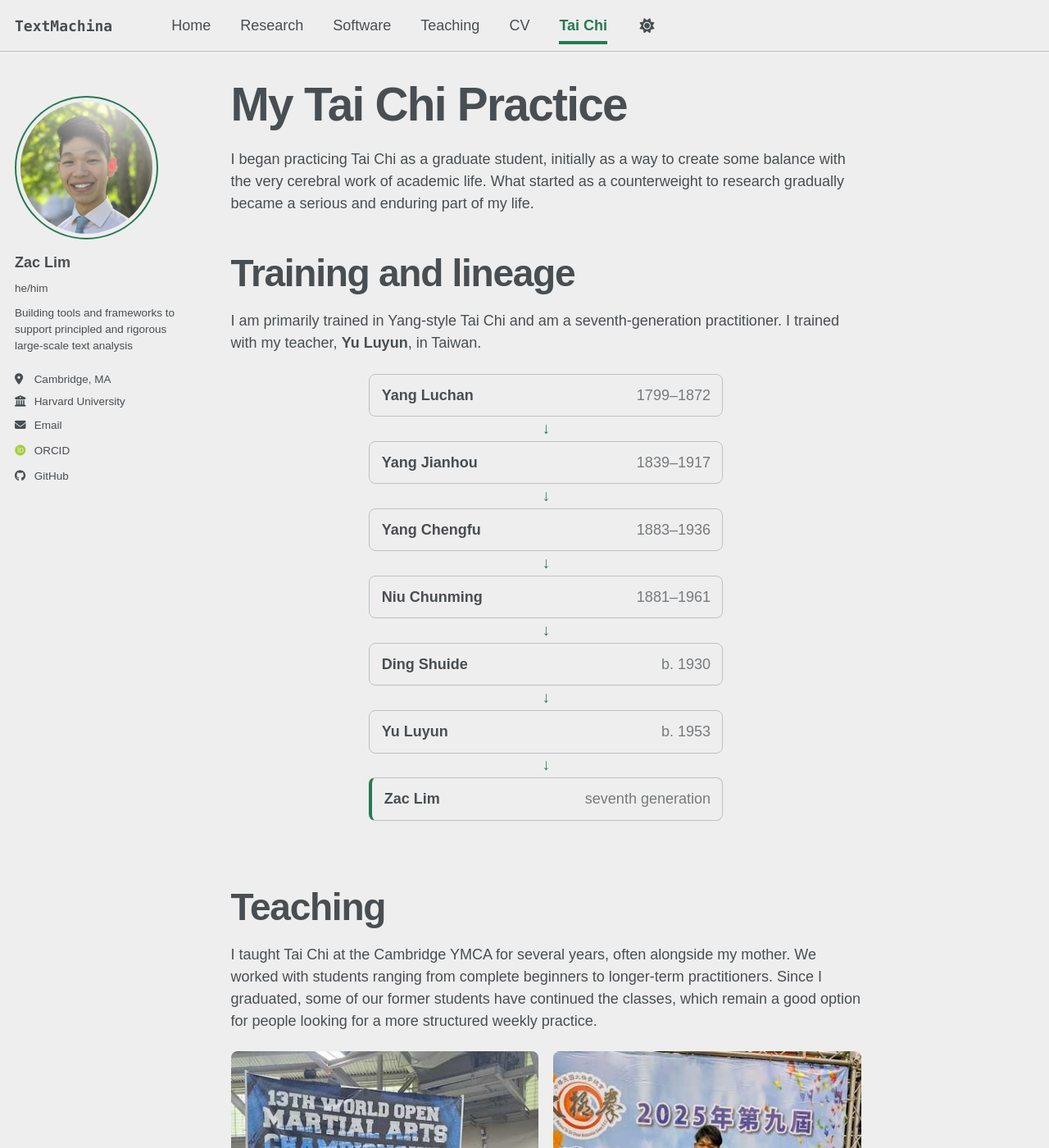
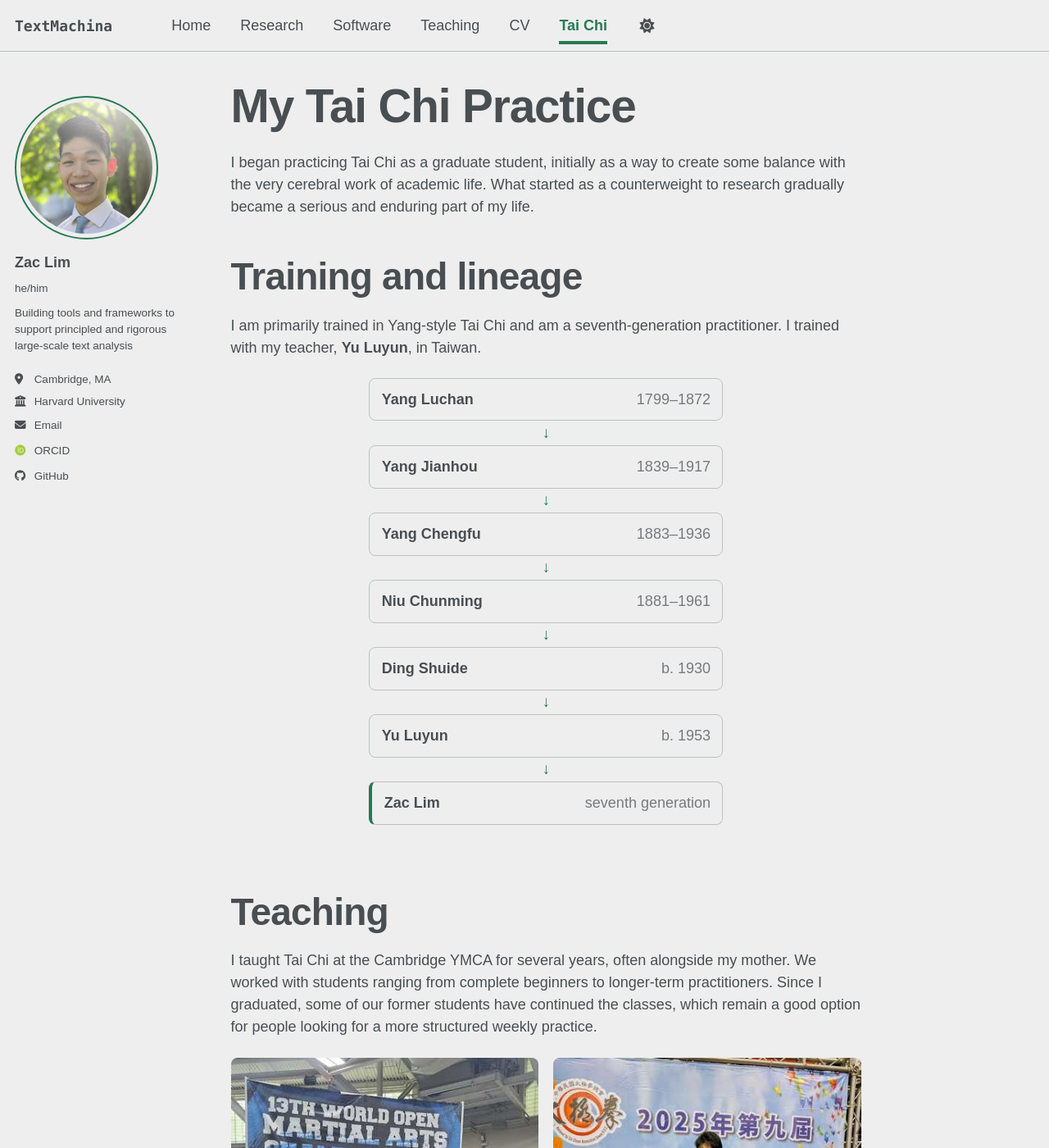
Before and after one commit to zacthinks/zacthinks.github.io, a Jekyll site: the page built from _pages/tai-chi-about.md, in a window 1280 px wide and 1400 px high. Shown: the whole window at 82% size. Built offline with Jekyll 4.4.1, drawn with Linux system fonts in a browser that asks for light colours; some web fonts are replaced; a script bundle is joined from its source files by our own code; library files that are not in the unit come from our copies.

Commit message:
Tune editorial headings for Martel Sans

```diff
--- a/_sass/layout/_page.scss
+++ b/_sass/layout/_page.scss
@@ -38,8 +38,9 @@
   margin-top: 0;
   margin-bottom: 1.35rem;
   font-size: clamp(2.3rem, 4.5vw, 3.15rem);
-  line-height: 1.02;
-  letter-spacing: -0.03em;
+  font-weight: 600;
+  line-height: 1.08;
+  letter-spacing: -0.02em;
 
   & + .page__meta {
     margin-top: -0.5em;
@@ -59,8 +60,9 @@
     padding-bottom: 0;
     border-bottom: 0;
     font-size: clamp(1.9rem, 3.6vw, 2.65rem);
-    line-height: 1.06;
-    letter-spacing: -0.028em;
+    font-weight: 600;
+    line-height: 1.1;
+    letter-spacing: -0.018em;
 
     &:first-of-type {
       margin-top: 2.6rem;
```
